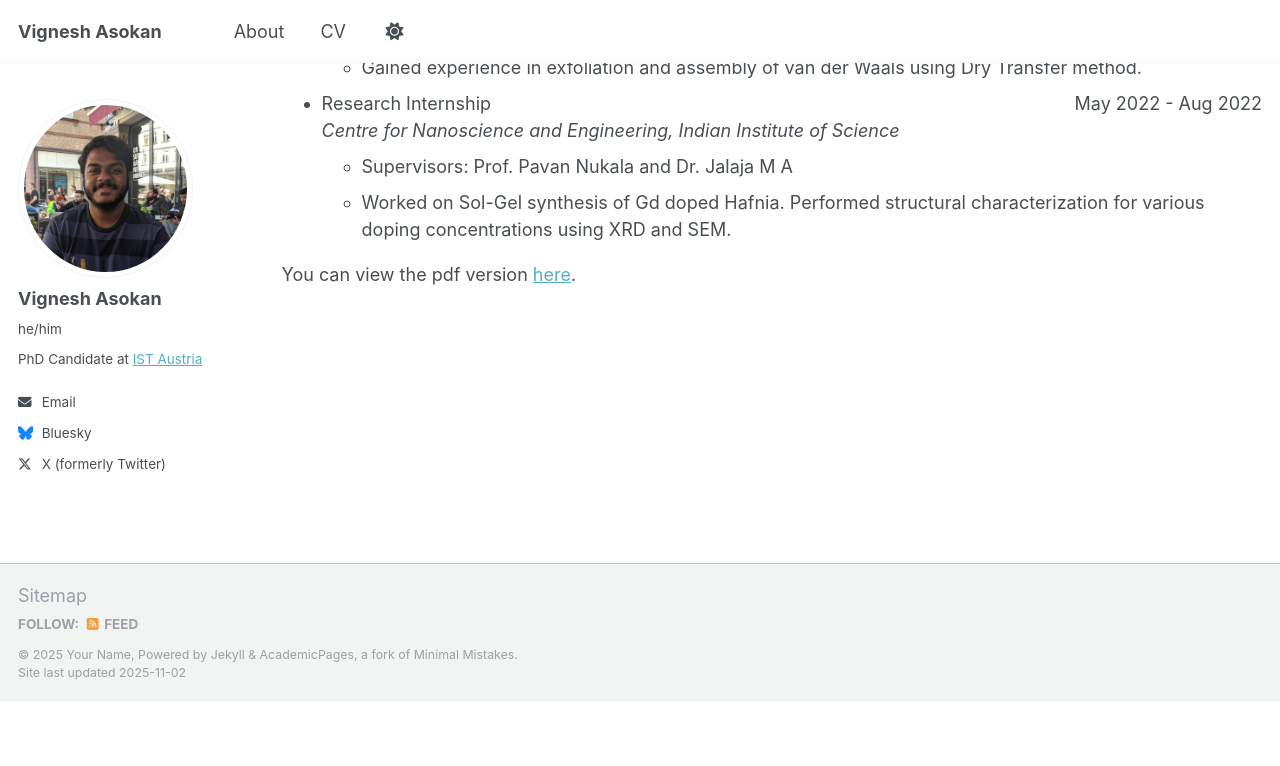
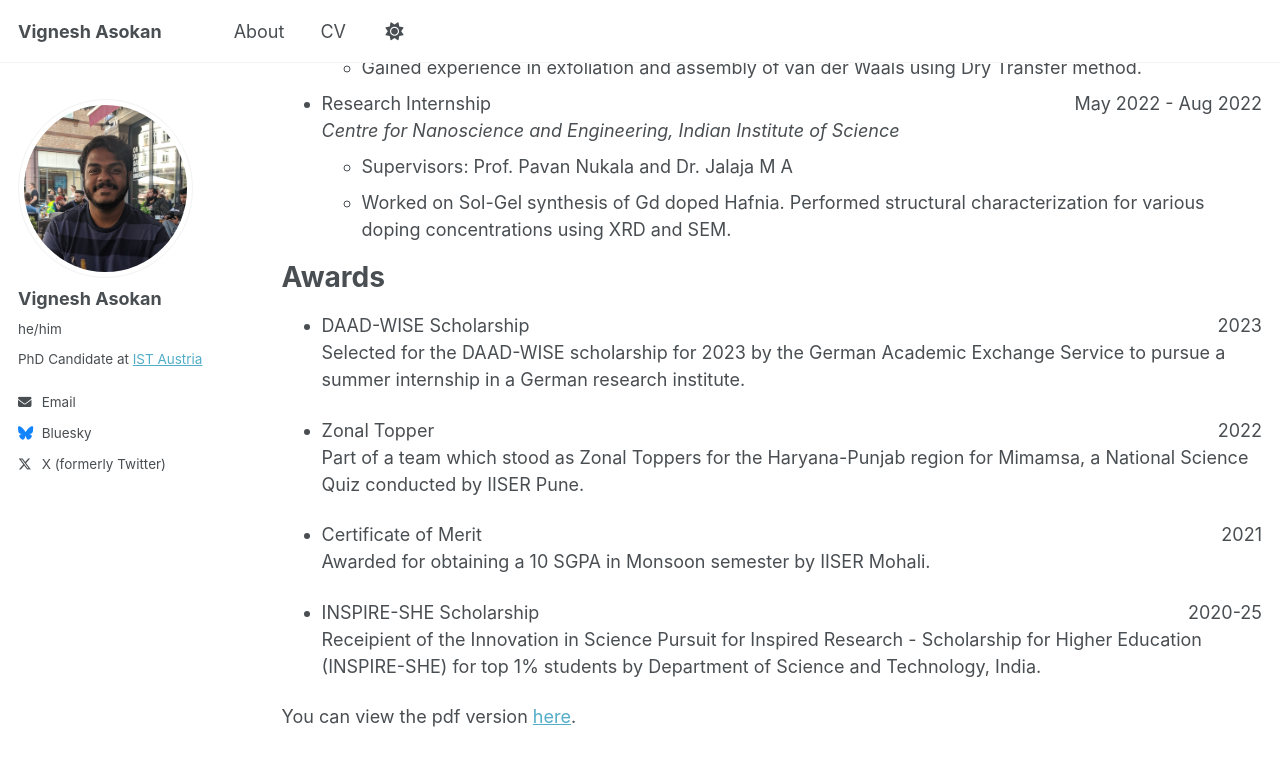
Before and after one commit to vigneshasokan31/vigneshasokan31.github.io, a Jekyll site: the page built from _pages/cv.md, in a window 1280 px wide and 900 px high, scrolled down 802 px. Shown: the top 766 px of the window. Built offline with Jekyll 4.4.1, drawn with Linux system fonts in a browser that asks for light colours; a script that is not in the unit is left out; before the commit the page ends 1503 px from its top, so only the background shows below that.

Commit message:
cv update

```diff
--- a/_pages/cv.md
+++ b/_pages/cv.md
@@ -40,5 +40,18 @@ Research Experience
   * Supervisors: Prof. Pavan Nukala and Dr. Jalaja M A
   * Worked on Sol-Gel synthesis of Gd doped Hafnia. Performed structural characterization for various doping concentrations using XRD and SEM.
 
+Awards
+======
+ * DAAD-WISE Scholarship <span style="float: right;">2023</span>
+  Selected for the DAAD-WISE scholarship for 2023 by the German Academic Exchange Service to pursue a summer internship in a German research institute.
+
+ * Zonal Topper <span style="float: right;">2022</span>
+  Part of a team which stood as Zonal Toppers for the Haryana-Punjab region for Mimamsa, a National Science Quiz conducted by IISER Pune.
+
+ * Certificate of Merit <span style="float: right;">2021</span>
+  Awarded for obtaining a 10 SGPA in Monsoon semester by IISER Mohali.
+
+ * INSPIRE-SHE Scholarship <span style="float: right;">2020-25</span>
+  Receipient of the Innovation in Science Pursuit for Inspired Research - Scholarship for Higher Education (INSPIRE-SHE) for top 1% students by Department of Science and Technology, India.
 
 You can view the pdf version [here](https://vigneshasokan31.github.io/files/CV-Vignesh.pdf).
```
